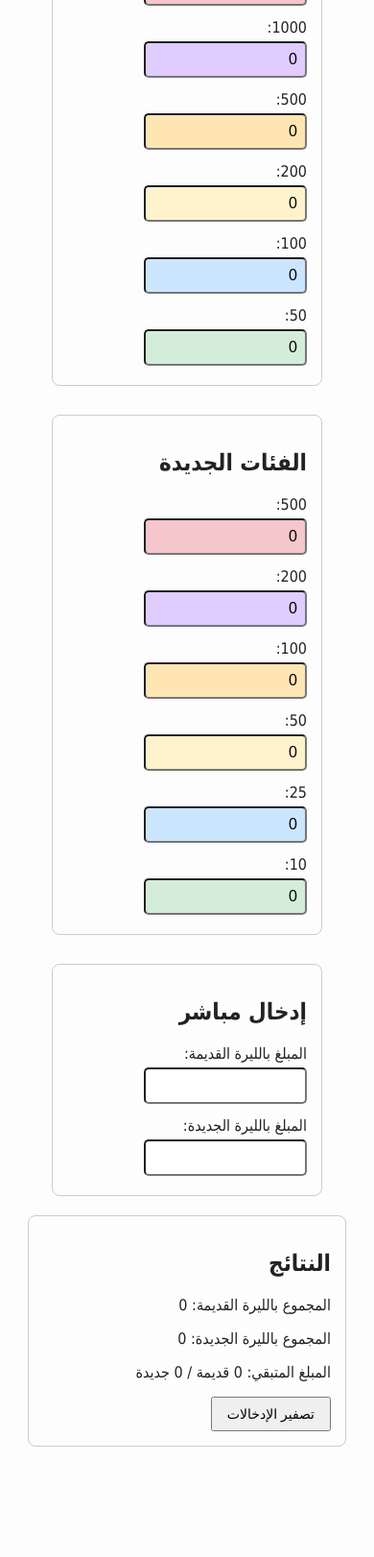
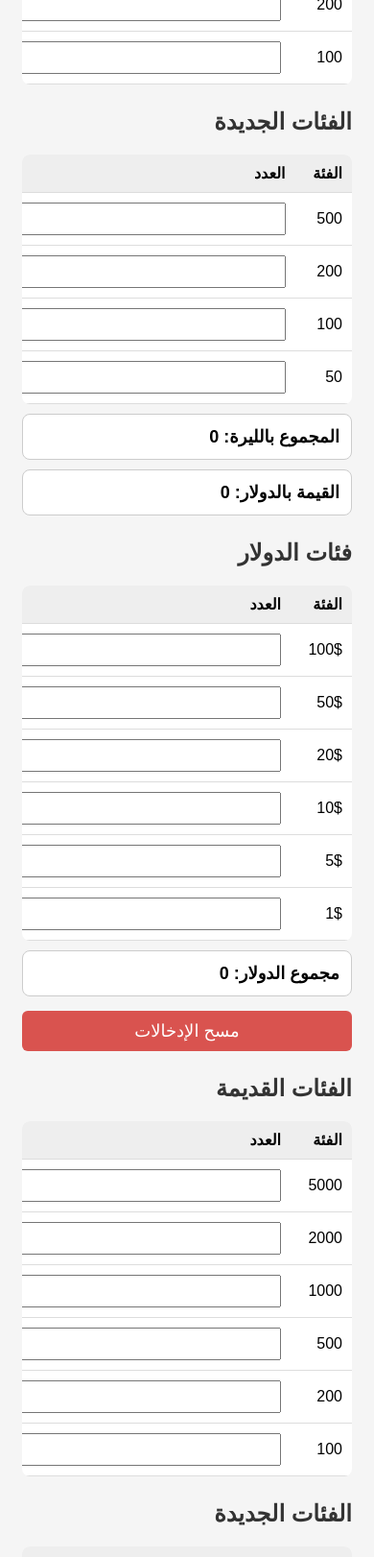
Before and after one commit to wwwaboalleeth3000-svg/Currency-converter, a plain HTML site: page index.html in a window 390 px wide. Shown: the part 378-2000 px from the top of the page at 96% size. Before the commit the page ends 1905 px from the top, so only its background shows below. Drawn offline with Linux system fonts and the light colour scheme.

Commit message:
Enhance currency converter with dollar support
Updated the currency converter to include dollar conversion and improved styling.

```diff
--- a/index.html
+++ b/index.html
@@ -1,215 +1,367 @@
 <!DOCTYPE html>
-<html lang="ar">
+<html lang="ar" dir="rtl">
 <head>
 <meta charset="UTF-8">
-  <title>محول الليرة السورية</title>
+<title>محول الليرة السورية والدولار</title>
 <style>
     body {
-      font-family: Tahoma;
+        font-family: Arial, sans-serif;
+        background: #f5f5f5;
+        padding: 15px;
         direction: rtl;
-      margin: 20px;
-      transition: background 0.3s, color 0.3s;
+        text-align: right;
     }
 
-    .day { background: #fdfdfd; color: #222; }
-    .night { background: #1e1e1e; color: #eee; }
-
-    h1 {
-      text-align: center;
-      margin-bottom: 10px;
+    h2 {
+        margin-top: 25px;
+        color: #333;
     }
 
-    .top-bar {
-      display: flex;
-      justify-content: flex-end;
-      margin-bottom: 10px;
+    .exchange-box {
+        position: absolute;
+        top: 10px;
+        left: 10px;
+        background: #fff;
+        padding: 10px;
+        border-radius: 8px;
+        border: 1px solid #ccc;
+        width: 160px;
     }
 
-    .container {
-      display: flex;
-      justify-content: center;
-      gap: 30px;
-      flex-wrap: wrap;
+    table {
+        width: 100%;
+        border-collapse: collapse;
+        margin-top: 15px;
+        background: #fff;
+        border-radius: 8px;
+        overflow: hidden;
     }
 
-    .section {
-      border: 1px solid #ccc;
-      padding: 15px;
-      border-radius: 8px;
-      width: 250px;
+    th, td {
+        padding: 10px;
+        border-bottom: 1px solid #ddd;
+    }
+
+    th {
+        background: #eee;
     }
 
     input {
-      padding: 8px;
-      margin: 5px 0;
-      width: 150px;
+        width: 100%;
+        padding: 6px;
         font-size: 16px;
-      border-radius: 5px;
+        text-align: center;
     }
 
-    label {
-      font-size: 16px;
-      display: block;
-      margin-top: 8px;
+    .result-box {
+        background: #fff;
+        padding: 12px;
+        border-radius: 8px;
+        border: 1px solid #ccc;
+        margin-top: 10px;
+        font-size: 18px;
+        font-weight: bold;
     }
 
-    button {
-      padding: 8px 15px;
-      font-size: 14px;
-      cursor: pointer;
+    .btn {
+        margin-top: 15px;
+        padding: 10px;
+        width: 100%;
+        background: #d9534f;
+        color: #fff;
+        border: none;
+        border-radius: 6px;
+        font-size: 18px;
+    }
+</style>
+</head>
+
+<body>
+
+<!-- خانة سعر الصرف -->
+<div class="exchange-box">
+    <label>سعر الصرف:</label>
+    <input type="number" id="rate" value="15000">
+</div>
+
+<h2>الفئات القديمة</h2>
+<table>
+<tr><th>الفئة</th><th>العدد</th></tr>
+<tr><td>5000</td><td><input type="number" id="o5000"></td></tr>
+<tr><td>2000</td><td><input type="number" id="o2000"></td></tr>
+<tr><td>1000</td><td><input type="number" id="o1000"></td></tr>
+<tr><td>500</td><td><input type="number" id="o500"></td></tr>
+<tr><td>200</td><td><input type="number" id="o200"></td></tr>
+<tr><td>100</td><td><input type="number" id="o100"></td></tr>
+</table>
+
+<h2>الفئات الجديدة</h2>
+<table>
+<tr><th>الفئة</th><th>العدد</th></tr>
+<tr><td>500</td><td><input type="number" id="n500"></td></tr>
+<tr><td>200</td><td><input type="number" id="n200"></td></tr>
+<tr><td>100</td><td><input type="number" id="n100"></td></tr>
+<tr><td>50</td><td><input type="number" id="n50"></td></tr>
+</table>
+
+<!-- الناتج بالليرة -->
+<div class="result-box" id="totalLira">المجموع بالليرة: 0</div>
+
+<!-- تحويل للدولار -->
+<div class="result-box" id="usdFromLira">القيمة بالدولار: 0</div>
+
+<h2>فئات الدولار</h2>
+<table>
+<tr><th>الفئة</th><th>العدد</th></tr>
+<tr><td>100$</td><td><input type="number" id="d100"></td></tr>
+<tr><td>50$</td><td><input type="number" id="d50"></td></tr>
+<tr><td>20$</td><td><input type="number" id="d20"></td></tr>
+<tr><td>10$</td><td><input type="number" id="d10"></td></tr>
+<tr><td>5$</td><td><input type="number" id="d5"></td></tr>
+<tr><td>1$</td><td><input type="number" id="d1"></td></tr>
+</table>
+
+<!-- مجموع الدولار -->
+<div class="result-box" id="totalUSD">مجموع الدولار: 0</div>
+
+<button class="btn" onclick="clearInputs()">مسح الإدخالات</button>
+
+<script>
+function calc() {
+    let rate = Number(document.getElementById("rate").value);
+
+    let old =
+        5000*val("o5000") +
+        2000*val("o2000") +
+        1000*val("o1000") +
+        500*val("o500") +
+        200*val("o200") +
+        100*val("o100");
+
+    let newer =
+        500*val("n500") +
+        200*val("n200") +
+        100*val("n100") +
+        50*val("n50");
+
+    let totalLira = old + newer;
+    document.getElementById("totalLira").innerHTML = "المجموع بالليرة: " + totalLira.toLocaleString();
+
+    let usdFromLira = totalLira / rate;
+    document.getElementById("usdFromLira").innerHTML = "القيمة بالدولار: " + usdFromLira.toFixed(2);
+
+    let totalUSD =
+        100*val("d100") +
+        50*val("d50") +
+        20*val("d20") +
+        10*val("d10") +
+        5*val("d5") +
+        1*val("d1");
+
+    let finalUSD = totalUSD + usdFromLira;
+
+    document.getElementById("totalUSD").innerHTML =
+        "مجموع الدولار: " + finalUSD.toFixed(2);
 }
 
-    /* ألوان الفئات الجديدة */
-    #new500 { background-color: #f5c6cb; }
-    #new200 { background-color: #e0ccff; }
-    #new100 { background-color: #ffe5b4; }
-    #new50 { background-color: #fff3cd; }
-    #new25 { background-color: #cce5ff; }
-    #new10 { background-color: #d4edda; }
+function val(id) {
+    return Number(document.getElementById(id).value) || 0;
+}
 
-    /* ألوان الفئات القديمة */
-    #old5000 { background-color: #f8d7da; }
-    #old2000 { background-color: #f5c6cb; }
-    #old1000 { background-color: #e0ccff; }
-    #old500 { background-color: #ffe5b4; }
-    #old200 { background-color: #fff3cd; }
-    #old100 { background-color: #cce5ff; }
-    #old50 { background-color: #d4edda; }
+document.querySelectorAll("input").forEach(inp => {
+    inp.addEventListener("input", calc);
+});
+
+function clearInputs() {
+    document.querySelectorAll("input").forEach(inp => {
+        if (inp.id !== "rate") inp.value = "";
+    });
+    calc();
+}
+</script>
+
+</body>
+</html><!DOCTYPE html>
+<html lang="ar" dir="rtl">
+<head>
+<meta charset="UTF-8">
+<title>محول الليرة السورية والدولار</title>
+<style>
+    body {
+        font-family: Arial, sans-serif;
+        background: #f5f5f5;
+        padding: 15px;
+        direction: rtl;
+        text-align: right;
+    }
+
+    h2 {
+        margin-top: 25px;
+        color: #333;
+    }
+
+    .exchange-box {
+        position: absolute;
+        top: 10px;
+        left: 10px;
+        background: #fff;
+        padding: 10px;
+        border-radius: 8px;
+        border: 1px solid #ccc;
+        width: 160px;
+    }
+
+    table {
+        width: 100%;
+        border-collapse: collapse;
+        margin-top: 15px;
+        background: #fff;
+        border-radius: 8px;
+        overflow: hidden;
+    }
+
+    th, td {
+        padding: 10px;
+        border-bottom: 1px solid #ddd;
+    }
+
+    th {
+        background: #eee;
+    }
+
+    input {
+        width: 100%;
+        padding: 6px;
+        font-size: 16px;
+        text-align: center;
+    }
+
+    .result-box {
+        background: #fff;
+        padding: 12px;
+        border-radius: 8px;
+        border: 1px solid #ccc;
+        margin-top: 10px;
+        font-size: 18px;
+        font-weight: bold;
+    }
+
+    .btn {
+        margin-top: 15px;
+        padding: 10px;
+        width: 100%;
+        background: #d9534f;
+        color: #fff;
+        border: none;
+        border-radius: 6px;
+        font-size: 18px;
+    }
 </style>
 </head>
+
 <body>
-  <!-- زر تبديل الوضع بالزاوية -->
-  <div class="top-bar">
-    <button onclick="toggleMode()">تبديل الوضع 🌗</button>
+
+<!-- خانة سعر الصرف -->
+<div class="exchange-box">
+    <label>سعر الصرف:</label>
+    <input type="number" id="rate" value="15000">
 </div>
 
-  <h1>💰 تطبيق محول الليرة السورية</h1>
+<h2>الفئات القديمة</h2>
+<table>
+<tr><th>الفئة</th><th>العدد</th></tr>
+<tr><td>5000</td><td><input type="number" id="o5000"></td></tr>
+<tr><td>2000</td><td><input type="number" id="o2000"></td></tr>
+<tr><td>1000</td><td><input type="number" id="o1000"></td></tr>
+<tr><td>500</td><td><input type="number" id="o500"></td></tr>
+<tr><td>200</td><td><input type="number" id="o200"></td></tr>
+<tr><td>100</td><td><input type="number" id="o100"></td></tr>
+</table>
 
-  <!-- الفئات + الإدخال المباشر جنب بعض -->
-  <div class="container">
-    <div class="section">
-      <h2>الفئات القديمة</h2>
-      <label>5000:</label><input type="number" id="old5000" value="0" oninput="calculateTotal()">
-      <label>2000:</label><input type="number" id="old2000" value="0" oninput="calculateTotal()">
-      <label>1000:</label><input type="number" id="old1000" value="0" oninput="calculateTotal()">
-      <label>500:</label><input type="number" id="old500" value="0" oninput="calculateTotal()">
-      <label>200:</label><input type="number" id="old200" value="0" oninput="calculateTotal()">
-      <label>100:</label><input type="number" id="old100" value="0" oninput="calculateTotal()">
-      <label>50:</label><input type="number" id="old50" value="0" oninput="calculateTotal()">
-    </div>
+<h2>الفئات الجديدة</h2>
+<table>
+<tr><th>الفئة</th><th>العدد</th></tr>
+<tr><td>500</td><td><input type="number" id="n500"></td></tr>
+<tr><td>200</td><td><input type="number" id="n200"></td></tr>
+<tr><td>100</td><td><input type="number" id="n100"></td></tr>
+<tr><td>50</td><td><input type="number" id="n50"></td></tr>
+</table>
 
-    <div class="section">
-      <h2>الفئات الجديدة</h2>
-      <label>500:</label><input type="number" id="new500" value="0" oninput="calculateTotal()">
-      <label>200:</label><input type="number" id="new200" value="0" oninput="calculateTotal()">
-      <label>100:</label><input type="number" id="new100" value="0" oninput="calculateTotal()">
-      <label>50:</label><input type="number" id="new50" value="0" oninput="calculateTotal()">
-      <label>25:</label><input type="number" id="new25" value="0" oninput="calculateTotal()">
-      <label>10:</label><input type="number" id="new10" value="0" oninput="calculateTotal()">
-    </div>
+<!-- الناتج بالليرة -->
+<div class="result-box" id="totalLira">المجموع بالليرة: 0</div>
 
-    <div class="section">
-      <h2>إدخال مباشر</h2>
-      <label>المبلغ بالليرة القديمة:</label>
-      <input type="number" id="oldInput" oninput="convertToNew();calculateTotal();">
-      <label>المبلغ بالليرة الجديدة:</label>
-      <input type="number" id="newInput" oninput="convertToOld();calculateTotal();">
-    </div>
-  </div>
+<!-- تحويل للدولار -->
+<div class="result-box" id="usdFromLira">القيمة بالدولار: 0</div>
 
-  <!-- النتائج تحت الكل -->
-  <div class="section" style="margin:20px auto; width:300px;">
-    <h2>النتائج</h2>
-    <p id="totalOld">المجموع بالليرة القديمة: 0</p>
-    <p id="totalNew">المجموع بالليرة الجديدة: 0</p>
-    <p id="remaining">المبلغ المتبقي: 0 قديمة / 0 جديدة</p>
-    <button onclick="resetAll()">تصفير الإدخالات</button>
-  </div>
+<h2>فئات الدولار</h2>
+<table>
+<tr><th>الفئة</th><th>العدد</th></tr>
+<tr><td>100$</td><td><input type="number" id="d100"></td></tr>
+<tr><td>50$</td><td><input type="number" id="d50"></td></tr>
+<tr><td>20$</td><td><input type="number" id="d20"></td></tr>
+<tr><td>10$</td><td><input type="number" id="d10"></td></tr>
+<tr><td>5$</td><td><input type="number" id="d5"></td></tr>
+<tr><td>1$</td><td><input type="number" id="d1"></td></tr>
+</table>
+
+<!-- مجموع الدولار -->
+<div class="result-box" id="totalUSD">مجموع الدولار: 0</div>
+
+<button class="btn" onclick="clearInputs()">مسح الإدخالات</button>
 
 <script>
-    function convertToNew() {
-      let oldVal = document.getElementById("oldInput").value;
-      document.getElementById("newInput").value = oldVal ? oldVal / 100 : "";
-    }
-    function convertToOld() {
-      let newVal = document.getElementById("newInput").value;
-      document.getElementById("oldInput").value = newVal ? newVal * 100 : "";
+function calc() {
+    let rate = Number(document.getElementById("rate").value);
+
+    let old =
+        5000*val("o5000") +
+        2000*val("o2000") +
+        1000*val("o1000") +
+        500*val("o500") +
+        200*val("o200") +
+        100*val("o100");
+
+    let newer =
+        500*val("n500") +
+        200*val("n200") +
+        100*val("n100") +
+        50*val("n50");
+
+    let totalLira = old + newer;
+    document.getElementById("totalLira").innerHTML = "المجموع بالليرة: " + totalLira.toLocaleString();
+
+    let usdFromLira = totalLira / rate;
+    document.getElementById("usdFromLira").innerHTML = "القيمة بالدولار: " + usdFromLira.toFixed(2);
+
+    let totalUSD =
+        100*val("d100") +
+        50*val("d50") +
+        20*val("d20") +
+        10*val("d10") +
+        5*val("d5") +
+        1*val("d1");
+
+    let finalUSD = totalUSD + usdFromLira;
+
+    document.getElementById("totalUSD").innerHTML =
+        "مجموع الدولار: " + finalUSD.toFixed(2);
 }
 
-    function calculateTotal() {
-      // الفئات الجديدة
-      let new10 = parseInt(document.getElementById("new10").value) * 10 || 0;
-      let new25 = parseInt(document.getElementById("new25").value) * 25 || 0;
-      let new50 = parseInt(document.getElementById("new50").value) * 50 || 0;
-      let new100 = parseInt(document.getElementById("new100").value) * 100 || 0;
-      let new200 = parseInt(document.getElementById("new200").value) * 200 || 0;
-      let new500 = parseInt(document.getElementById("new500").value) * 500 || 0;
-
-      // الفئات القديمة
-      let old50 = parseInt(document.getElementById("old50").value) * 50 || 0;
-      let old100 = parseInt(document.getElementById("old100").value) * 100 || 0;
-      let old200 = parseInt(document.getElementById("old200").value) * 200 || 0;
-      let old500 = parseInt(document.getElementById("old500").value) * 500 || 0;
-      let old1000 = parseInt(document.getElementById("old1000").value) * 1000 || 0;
-      let old2000 = parseInt(document.getElementById("old2000").value) * 2000 || 0;
-      let old5000 = parseInt(document.getElementById("old5000").value) * 5000 || 0;
-
-      let totalNew = new10 + new25 + new50 + new100 + new200 + new500 +
-                     (old50+old100+old200+old500+old1000+old2000+old5000)/100;
-      let totalOld = old50+old100+old200+old500+old1000+old2000+old5000 +
-                     (new10+new25+new50+new100+new200+new500)*100;
-
-      document.getElementById("totalOld").innerText = "المجموع بالليرة القديمة: " + totalOld.toLocaleString();
-        document.getElementById("totalNew").innerText = "المجموع بالليرة الجديدة: " + totalNew.toLocaleString();
-
-      let oldInput = parseInt(document.getElementById("oldInput").value) || 0;
-      let newInput = parseInt(document.getElementById("newInput").value) || 0;
-
-      let remainingOld = oldInput - totalOld;
-      let remainingNew = newInput - totalNew;
-
-      document.getElementById("remaining").innerText =
-  "المبلغ المتبقي: " + remainingOld.toLocaleString() + " قديمة / " + remainingNew.toLocaleString() + " جديدة";
-
+function val(id) {
+    return Number(document.getElementById(id).value) || 0;
 }
 
-    function resetAll() {
-      document.querySelectorAll("input").forEach(el => el.value = 0);
-      document.getElementById("oldInput").value = "";
-      document.getElementById("newInput").value = "";
-      document.getElementById("totalOld").innerText = "المجموع بالليرة القديمة: 0";
-      document.getElementById("totalNew").innerText = "المجموع بالليرة الجديدة: 0";
-      document.getElementById("remaining").innerText = "المبلغ المتبقي: 0 قديمة / 0 جديدة";
+document.querySelectorAll("input").forEach(inp => {
+    inp.addEventListener("input", calc);
+});
+
+function clearInputs() {
+    document.querySelectorAll("input").forEach(inp => {
+        if (inp.id !== "rate") inp.value = "";
+    });
+    calc();
 }
+</script>
 
-    function toggleMode() {
-      let body = document.body;
-      if (body.classList.contains("day")) {
-        body.classList.remove("day");
-        body.classList.add("night");
-        localStorage.setItem("mode", "night");
-      } else {
-        body.classList.remove("night");
-        body.classList.add("day");
-        localStorage.setItem("mode", "day");
-      }
-    }
-
-    function detectSystemMode() {
-      let savedMode = localStorage.getItem("mode");
-      if (savedMode) {
-        document.body.classList.add(savedMode);
-      } else {
-        if (window.matchMedia && window.matchMedia('(prefers-color-scheme: dark)').matches) {
-          document.body.classList.add("night");
-        } else {
-          document.body.classList.add("day");
-        }
-      }
-    }
-
-    // تشغيل عند تحميل الصفحة
-    detectSystemMode();
-  </script>
 </body>
   </html>
```
Lines whose indentation alone changed are shown as unchanged.
